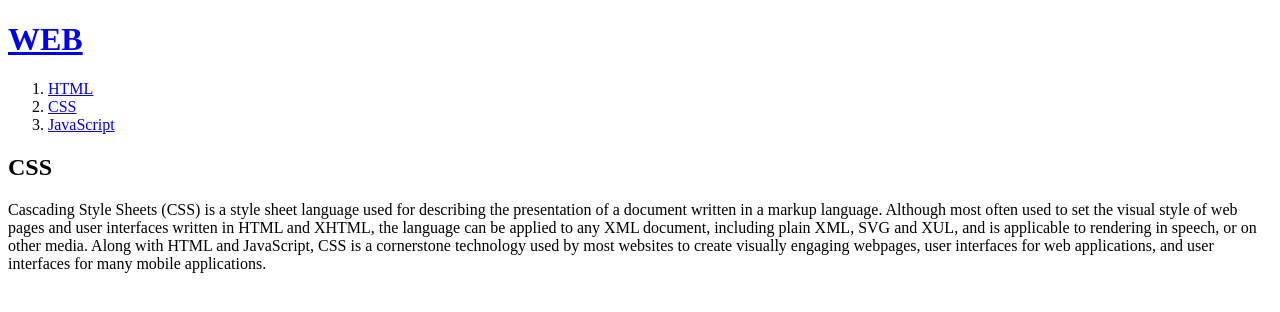
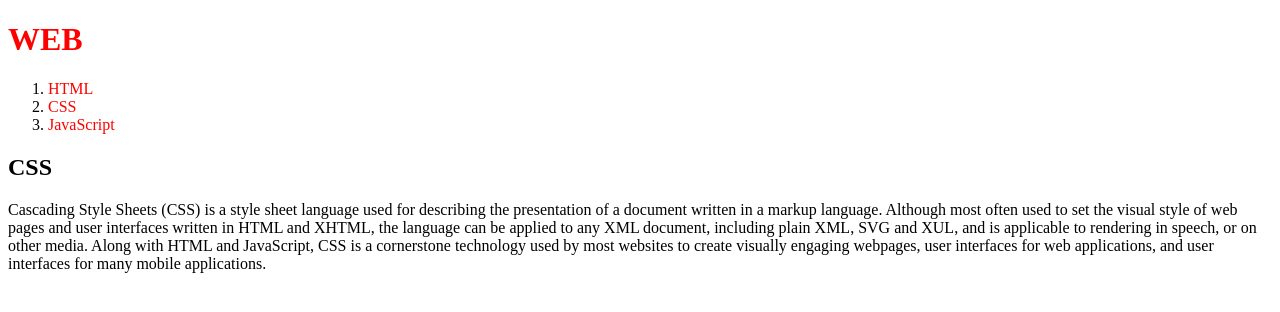
Before and after one commit to ddalkaky/testWeb, a plain HTML site: page 2.html in a window 1280 px wide. Drawn offline with Linux system fonts and the light colour scheme.

Commit message:
excercise for applying CSS

```diff
--- a/2.html
+++ b/2.html
@@ -3,6 +3,12 @@
 <head>
   <title>WEB1 - html</title>
   <meta charset="utf-8">
+  <style>
+    a {
+      color:red;
+      text-decoration: none;
+    }
+  </style>
 </head>
 <body>
   <h1><a href="index.html">WEB</a></h1>
```
